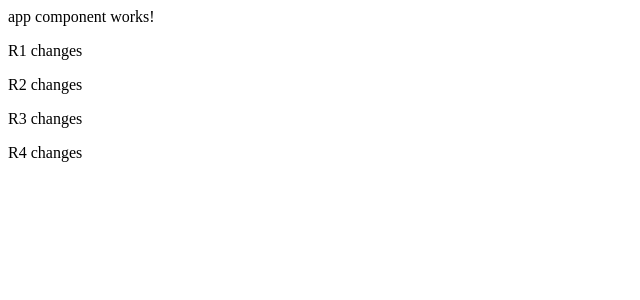
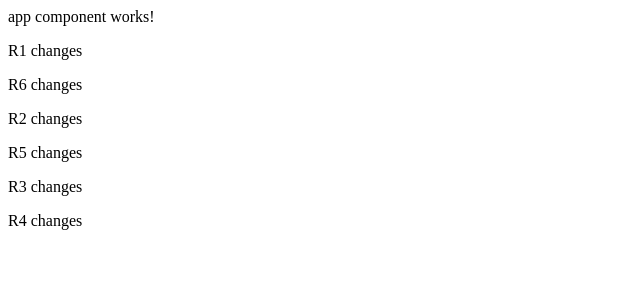
Before and after one commit to Hrishikesh-Dutta0078/Elixir_and_NDR, an Angular app: page / in a window 1280 px wide. Shown: the top 300 px of the page, without its empty margins (0-640 px from the left). Built offline with nearby package versions, Linux system fonts and the light colour scheme.

Commit message:
added R5 and R6

```diff
--- a/src/app/app.component.html
+++ b/src/app/app.component.html
@@ -1,5 +1,7 @@
 app component works!
 <p>R1 changes</p>
+<p>R6 changes</p>
 <p>R2 changes</p>
+<p>R5 changes</p>
 <p>R3 changes</p>
 <p>R4 changes</p>
```
